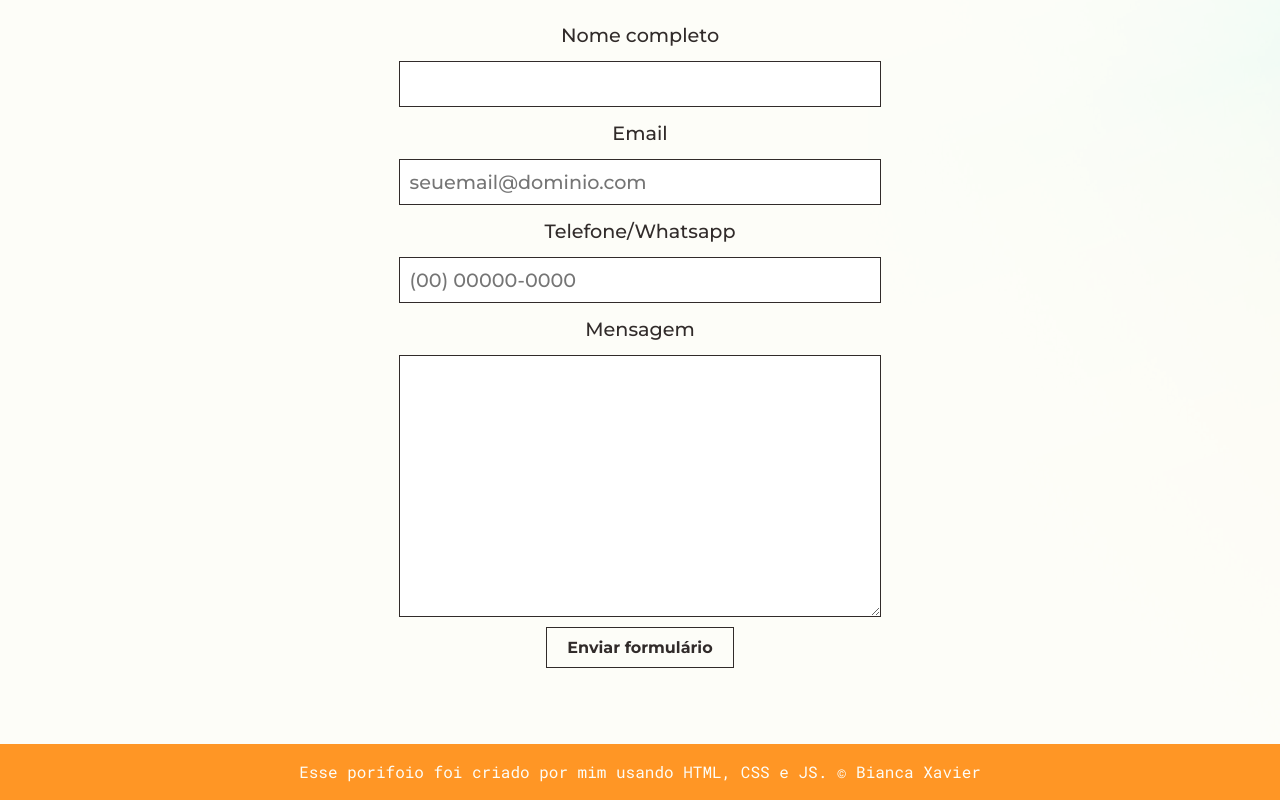
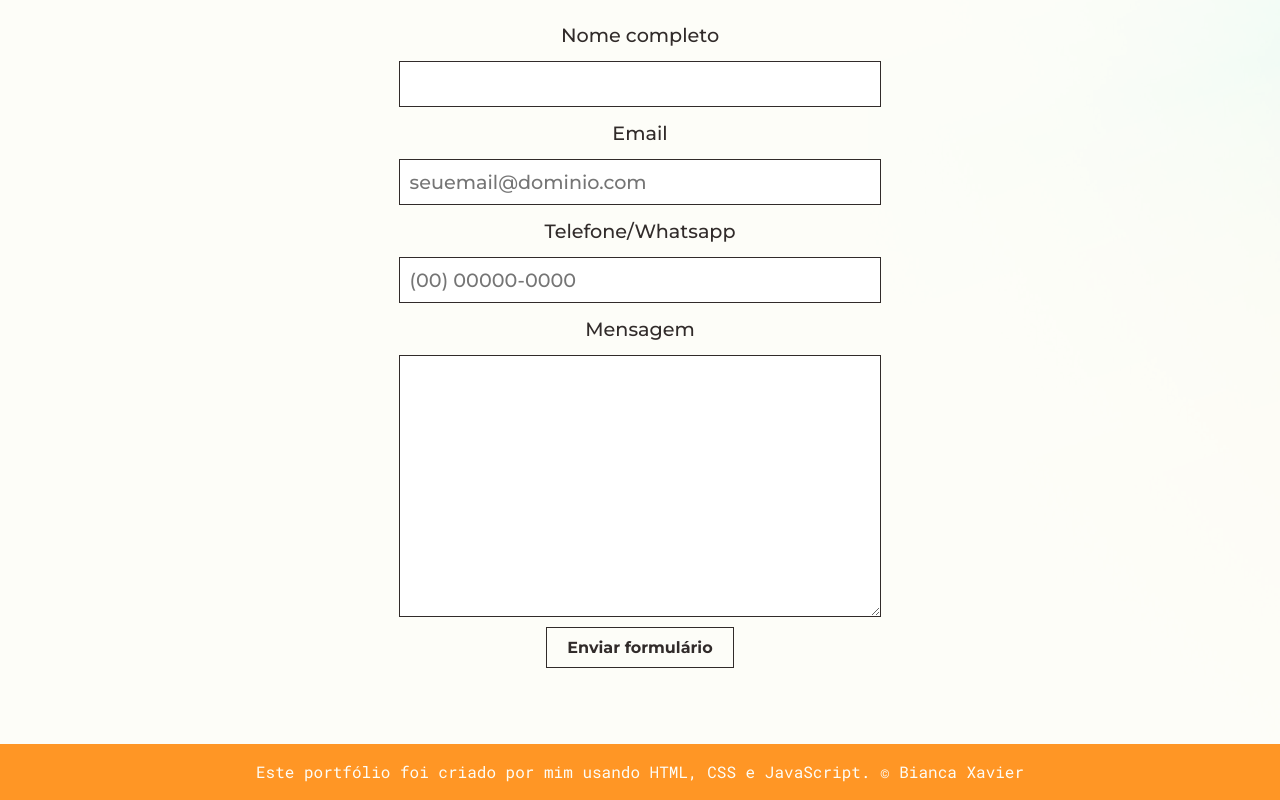
Before and after one commit to BiancaXP/Portifolio, a plain HTML site: page index.html in a window 1280 px wide. Shown: the part 2475-3275 px from the top of the page. Drawn offline with Linux system fonts and the light colour scheme.

Commit message:
Update index.html
Correção rodapé

```diff
--- a/index.html
+++ b/index.html
@@ -108,7 +108,7 @@
     </section>
   </main>
   <footer class="rodape">
-    <p class="rodape-texto">Esse porifoio foi criado por mim usando HTML, CSS e JS. © Bianca Xavier</p>
+    <p class="rodape-texto">Este portfólio foi criado por mim usando HTML, CSS e JavaScript. © Bianca Xavier</p>
   </footer>
 
   <script src="script.js"></script>
```
